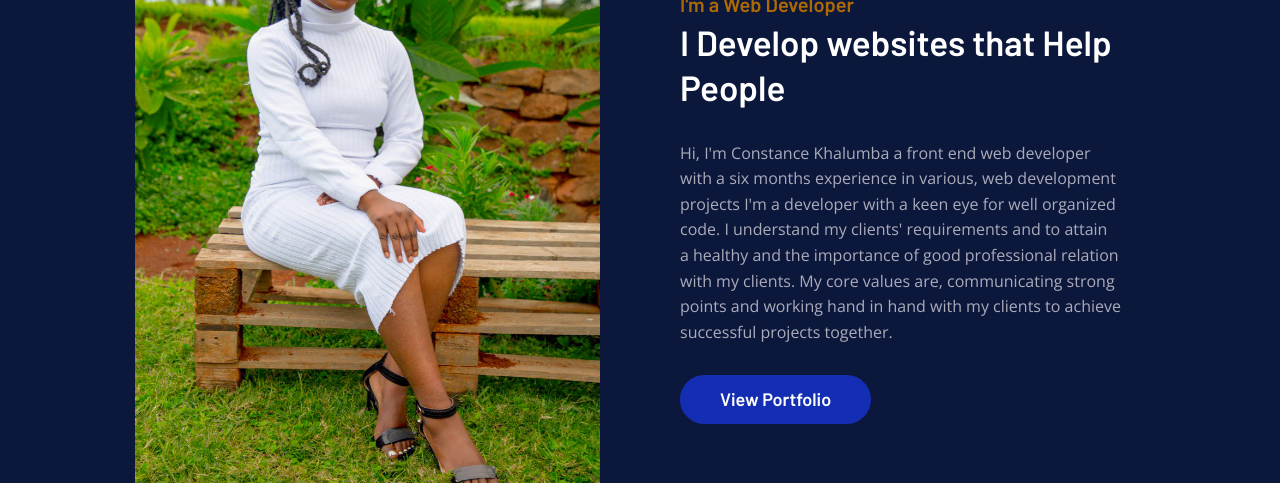
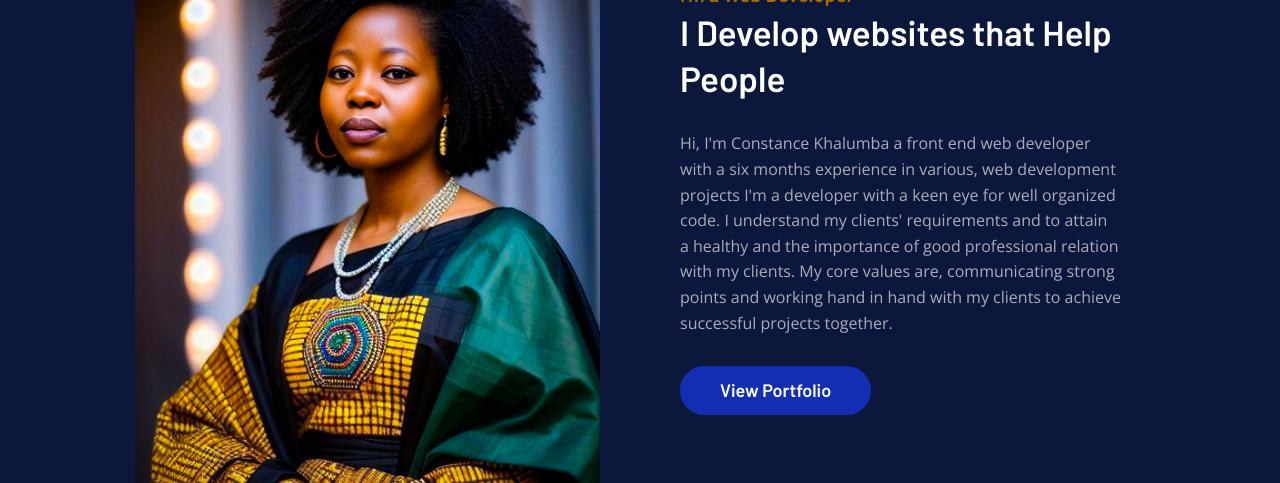
Before and after one commit to Connie-Khalumba/connie-portfolio, a plain HTML site: page index.html in a window 1280 px wide. Shown: the part 1123-1606 px from the top of the page. Drawn offline with nearby package versions, Linux system fonts and the light colour scheme.

Commit message:
first commit
Just added a new image

```diff
--- a/index.html
+++ b/index.html
@@ -146,7 +146,7 @@
 
           <figure class="about-banner">
 
-            <img src="./images/images/project/PSX_20230220_220159.jpg" width="800" height="652" loading="lazy"
+            <img src="./images/images/PSX_20230907_184406.jpg" width="800" height="652" loading="lazy"
               alt="Connie's Photo" class="img-cover">
 
             <div class="abs-icon abs-icon-1">
```
Also changed, not shown: images/images/PSX_20230907_184406.jpg (added).
